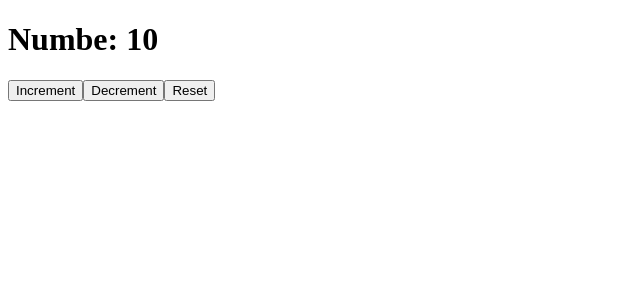
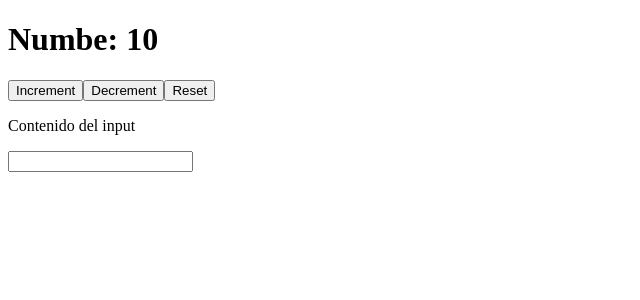
Before and after one commit to josefelipegh/React_Udemy_DorianDesings, a React (Create React App) app in the folder 11-hooks/: page / in a window 1280 px wide. Shown: the top 300 px of the page, without its empty margins (0-640 px from the left). Built offline with nearby package versions, Linux system fonts and the light colour scheme.

Commit message:
useState con string

```diff
--- a/11-hooks/src/App.jsx
+++ b/11-hooks/src/App.jsx
@@ -1,8 +1,9 @@
 import React, { useState } from 'react';
 
-const App = ({initialNumber = 23}) => {
+const App = () => {
 
-  const [number = initialNumber, setNumber] = useState(10);
+  const [number, setNumber] = useState(10);
+  const [text, setText] = useState('')
 
   const handleIncrement = () => {
     setNumber(number + 1)
@@ -16,12 +17,18 @@ const App = ({initialNumber = 23}) => {
     setNumber(0)
   }
 
+  const handleInput = (e) => {
+    setText(e.target.value)
+  }
+
   return (
     <>
       <h1>Numbe: { number }</h1>
       <button onClick={handleIncrement}>Increment</button>
       <button onClick={handleDecrement}>Decrement</button>
       <button onClick={handleReset}>Reset</button>
+      <p>Contenido del input {text}</p>
+      <input type="text" onChange={handleInput} />
     </>
   );
 }
```
